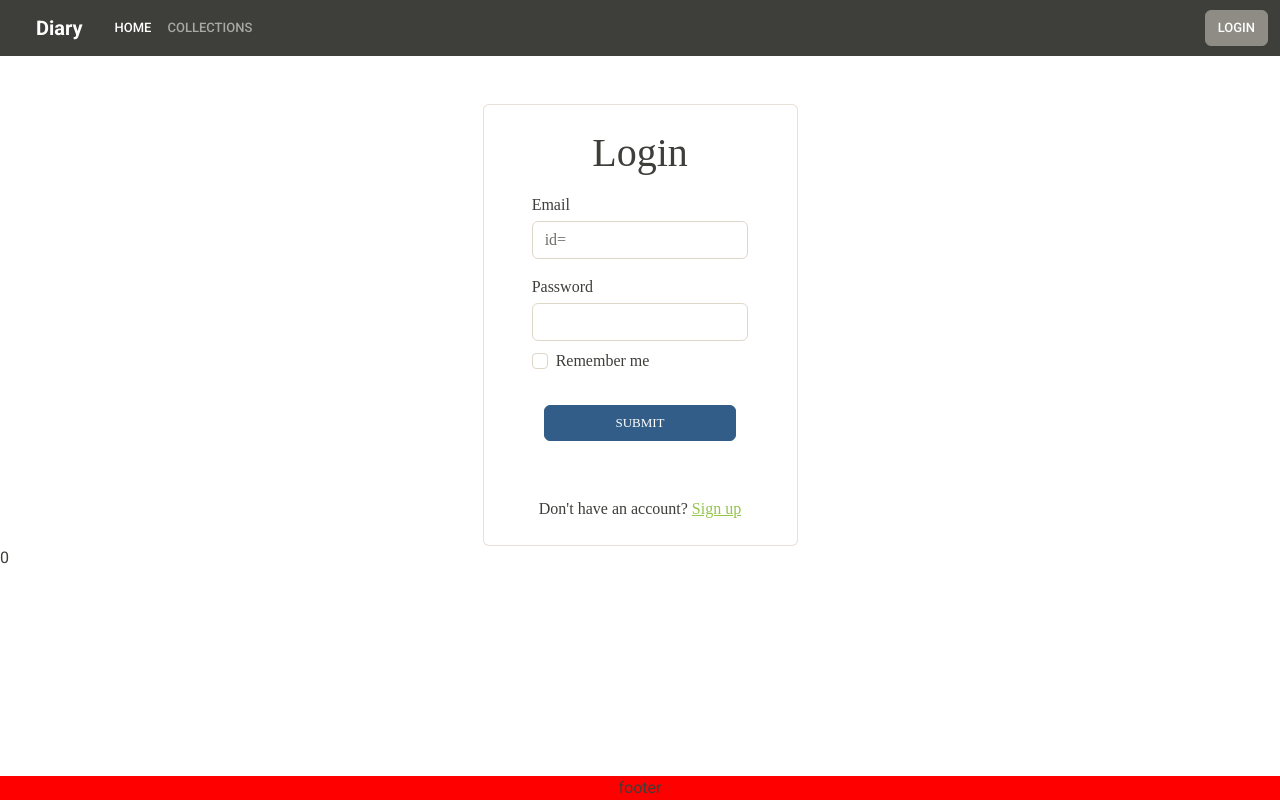
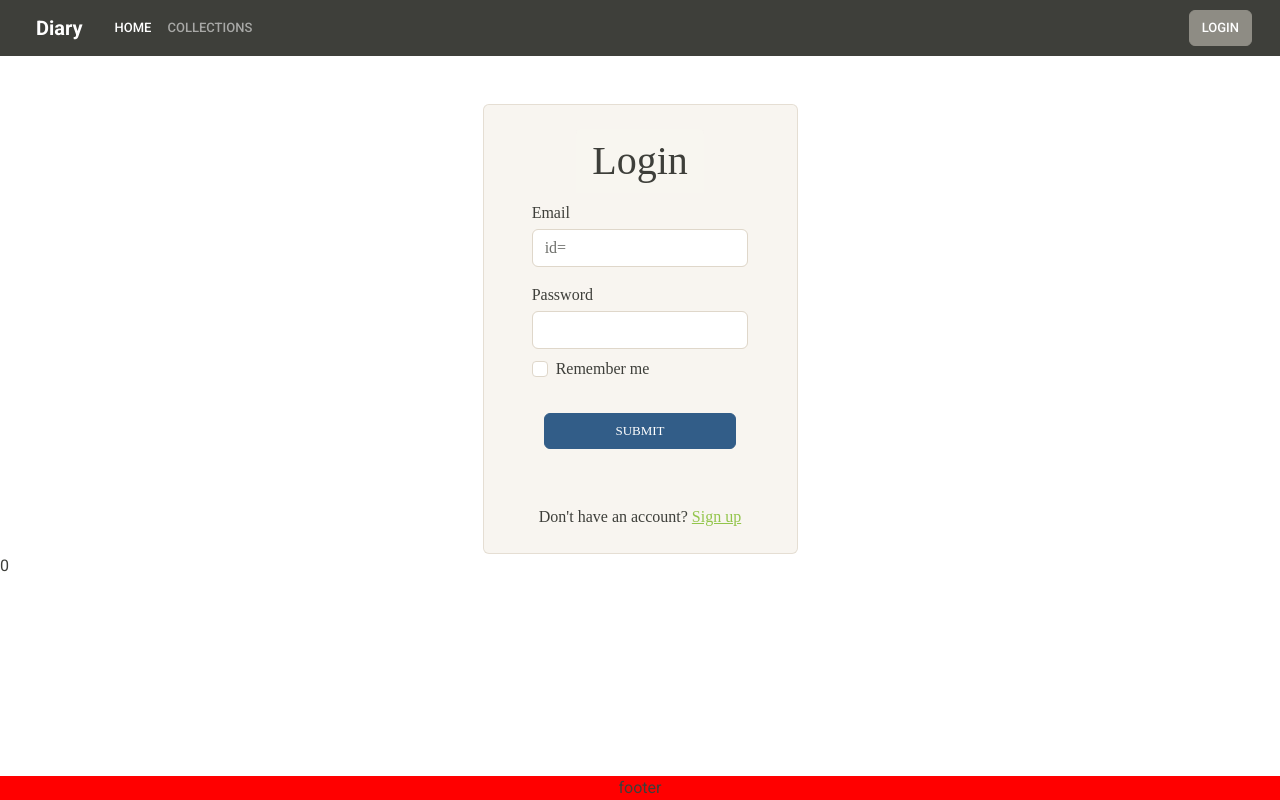
Before and after one commit to RonaldKirk443/diary-frontend, an Angular app: page /login in a window 1280 px wide. Built offline with nearby package versions, Linux system fonts and the light colour scheme.

Commit message:
update to header and login
more padding for login button in header and changed coloring for login

```diff
--- a/src/app/pages/login/login.component.html
+++ b/src/app/pages/login/login.component.html
@@ -1,7 +1,7 @@
 <div class="idBody row w-100 m-0 mt-5 h-100 container-fluid">
   <div class="mx-auto col-10 col-md-8 col-lg-6">
-    <form class="card col-7 d-flex container-fluid flex-column align-items-center table-responsive" #loginForm="ngForm" (ngSubmit)="loginUser(loginForm)">
-      <h1 class="text-center login mt-4">Login</h1>
+    <form class="card bg-light col-7 d-flex container-fluid flex-column align-items-center table-responsive" #loginForm="ngForm" (ngSubmit)="loginUser(loginForm)">
+      <h1 class="card-header border-0 text-center login mt-4">Login</h1>
       <fieldset class="email-div col-9">
         <label for="email" class="mb-1 mt-2">Email </label>
         <input name="email" class="d-block form-control mb-3" id="email" type="email" placeholder="id=" required [(ngModel)]="login.email" >
--- a/src/app/ui/header/header.component.html
+++ b/src/app/ui/header/header.component.html
@@ -20,7 +20,7 @@
       <ul class="d-flex navbar-nav">
         <li class="nav-item">
           <ng-container *ngIf="!loggedIn else loggedInTemplate">
-            <button class="btn btn-secondary my-2 my-sm-0" routerLink="/login">Login</button>
+            <button class="btn btn-secondary my-2 my-sm-0 me-3" routerLink="/login">Login</button>
           </ng-container>
 
           <ng-template #loggedInTemplate>
```
